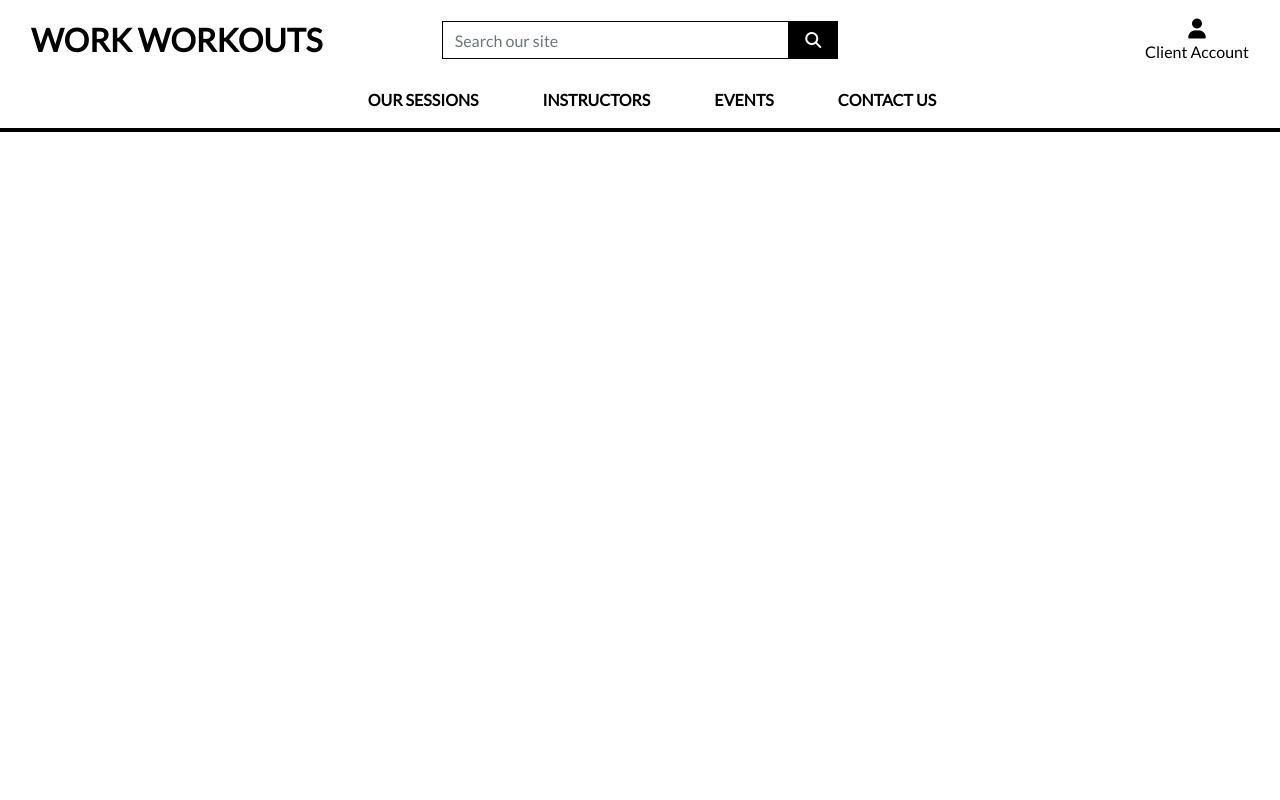
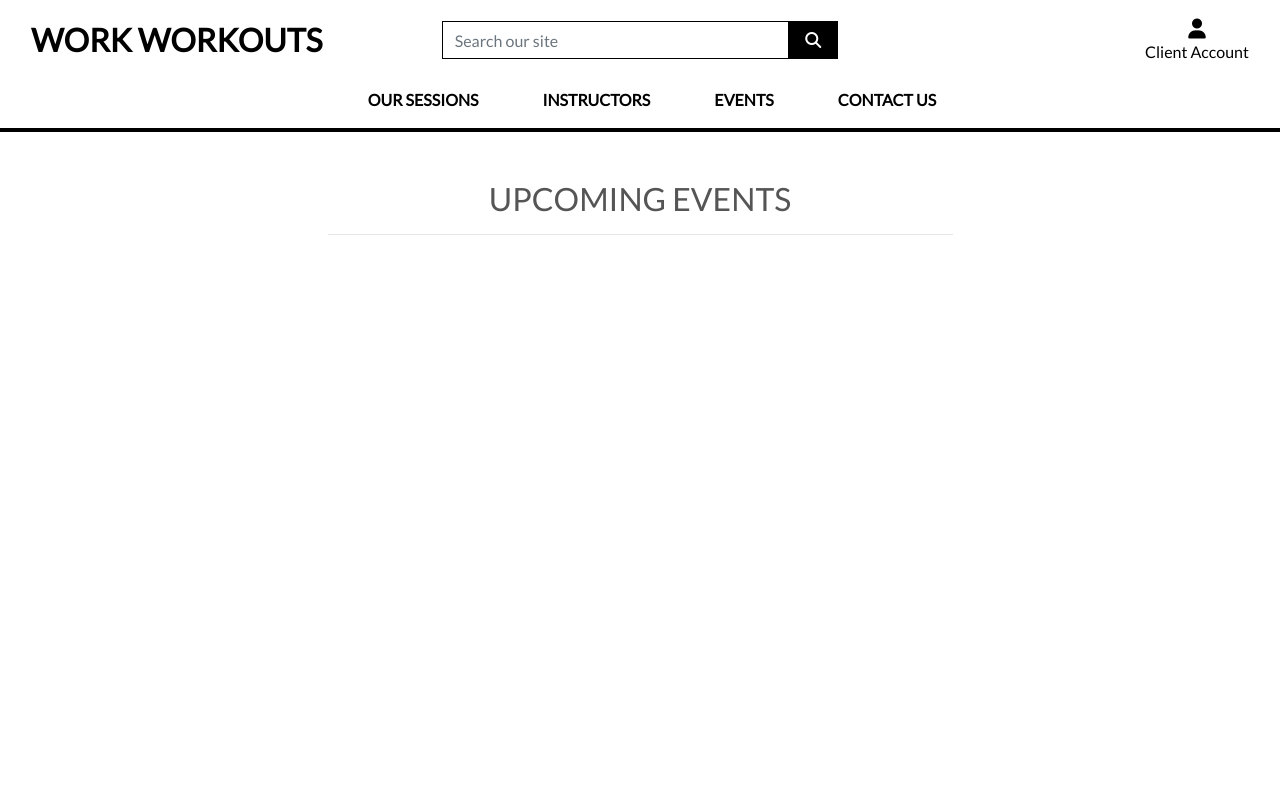
Before and after one commit to Rakdoslover/Project-5-first, a Django app: page /events/ in a window 1280 px wide. Run offline with Django 3.2, Linux system fonts and the light colour scheme; data that the repository does not hold is empty; some libraries are stand-ins or nearby versions.

Commit message:
changes to the events html and our-sessions.html, still won't show images, it doesn't seem as though the images are stored on Cloudinary

```diff
--- a/events/templates/events/events.html
+++ b/events/templates/events/events.html
@@ -1,8 +1,20 @@
-{% extends "base.html" %}
+{% extends "base.html" %} {% load static %} {% block page_header %}
+<div class="container header-container">
+    <div class="row">
+        <div class="col"></div>
+    </div>
+</div>
+{% endblock %}
 {% block content %}
-
-<div class="container-fluid overlay">
+<div class="overlay"></div>
+<div class="container-fluid">
     <div class="row">
+        <div class="col text-center mt-3">
+            <h2 class="logo-font">Upcoming Events</h2>
+            <hr class="w-50 mb-1"/>
+        </div>
+    </div>
+    <div class="row mt-1">
         <!-- Event Entries Column -->
         <div class="col-12 mt-3 left">
             <div class="row">
@@ -10,13 +22,13 @@
                 <div class="col">
                     <div class="card mb-4">
                         <div class="card-body">
-                            <div class="image-container">
+                            <h2 class="logo-font"><strong>{{ event.title }}</strong></h2>
+                            <div class="image-container ">
                                 {% if "placeholder" in event.featured_image %}
-                                <img class="card-img-top" src="/media/placeholder.jpg" style="max-height: 375px"
+                                <img class="card-img-top" src="/media/placeholder.jpg"
                                     alt="event image">
                                 {% else %}
-                                <img class="card-img-top" src="{{ event.featured_image.url }}" style="max-height: 375px"
-                                    alt="event image">
+                                <img class="card-img-top" src="{{ event.featured_image.url }}" alt="event image">
                                 {% endif %}
                                 <div class="image-flash">
                                     <p class="author"></p>
--- a/static/css/base.css
+++ b/static/css/base.css
@@ -62,6 +62,12 @@ body {
     z-index: -1;
 }
 
+/* -------------------------------- Events */
+
+.event-card {
+    max-width: auto;
+    max-height: auto;
+}
 /* -------------------------------- Media Queries */
 
 /* Slightly larger container on xl screens */
```
Also changed, not shown: workouts/templates/our-sessions/our-sessions.html (+3 -4 lines), workouts/templates/our-sessions/session-detail.html (added).
